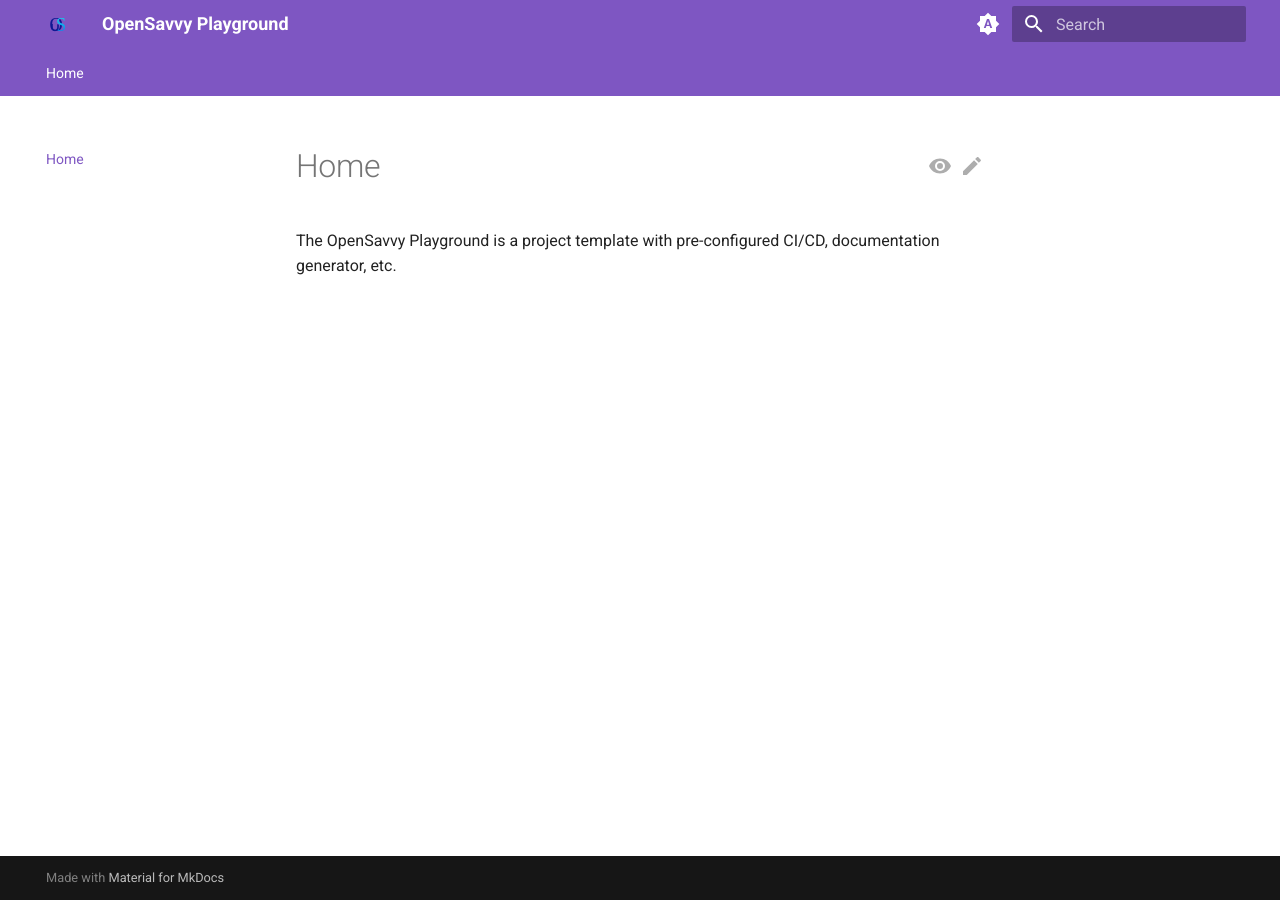
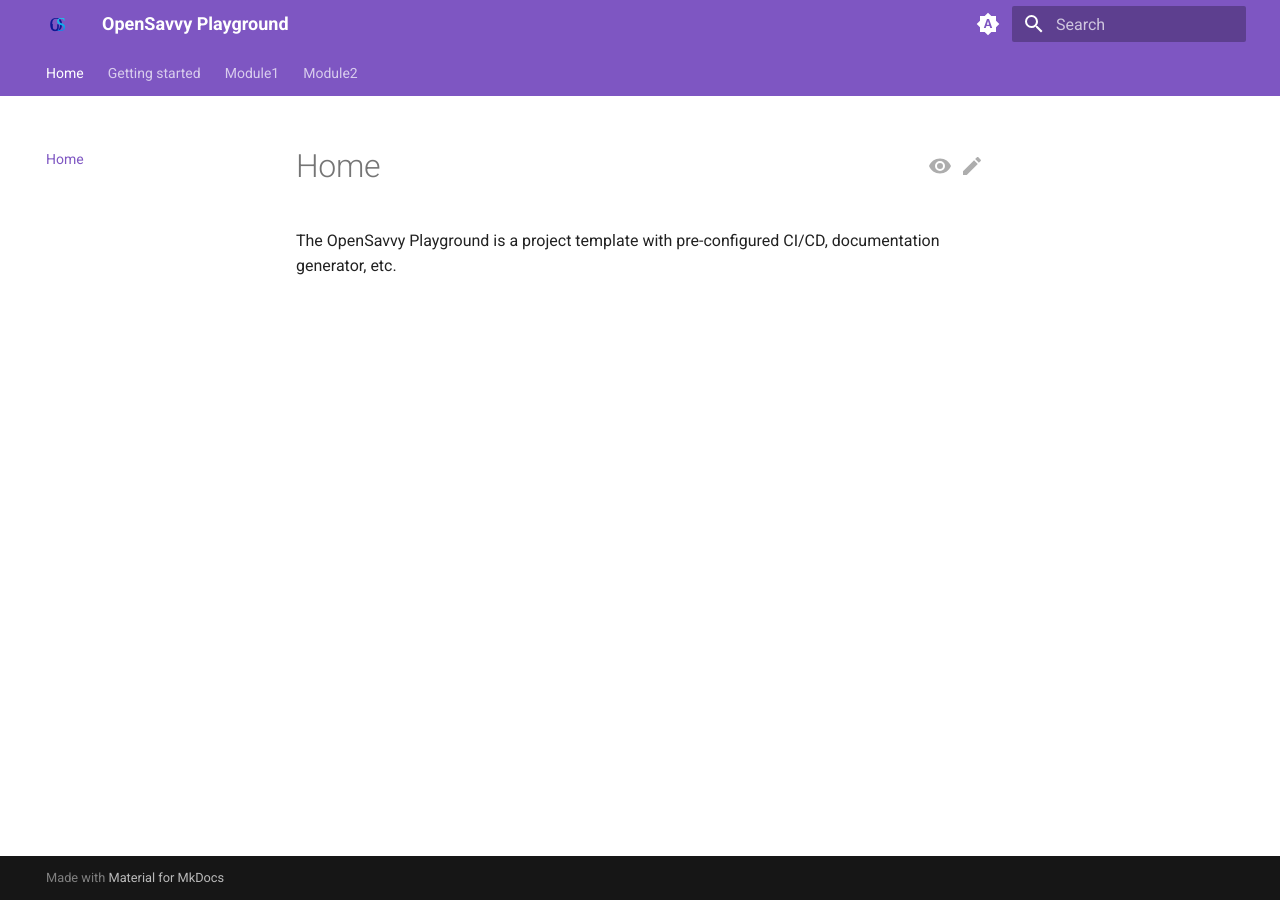
Before and after one commit to CLOVIS-AI/Prepared, an MkDocs documentation site: the page built from docs/website/docs/index.md, in a window 1280 px wide. Built offline with MkDocs 1.6.1 and Material for MkDocs 9.7.7, drawn with Linux system fonts in a browser that asks for light colours.

Commit message:
docs(website): Create the main tabs

```diff
--- a/docs/website/mkdocs.yml
+++ b/docs/website/mkdocs.yml
@@ -59,3 +59,12 @@ theme:
         name: "Dark theme (click to switch to system)"
 
 edit_uri: edit/main/docs/website/docs
+
+nav:
+  - Home: index.md
+
+  - Getting started: []
+
+  - Module1: []
+
+  - Module2: []
```
